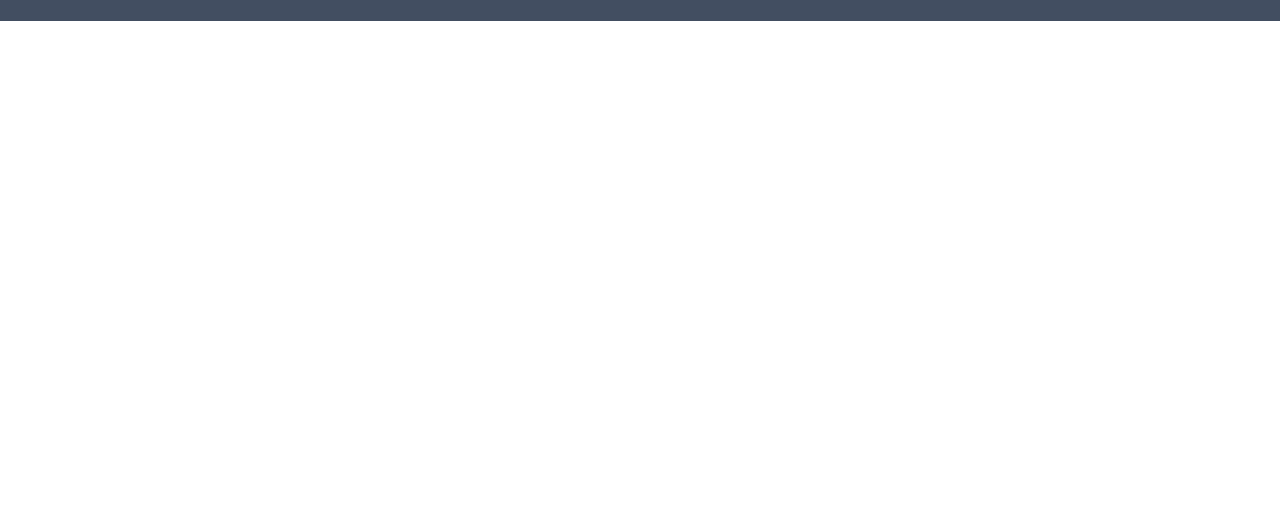
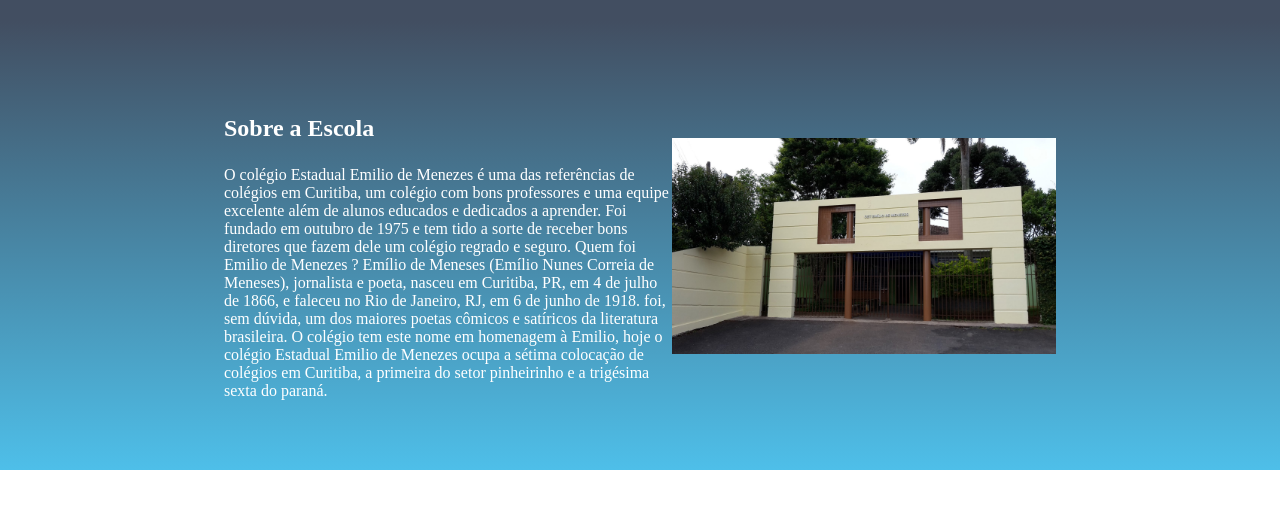
Before and after one commit to geoguis19/site-turma, a plain HTML site: page index.html in a window 1280 px wide. Shown: the part 97-606 px from the top of the page. Drawn offline with Linux system fonts and the light colour scheme.

Commit message:
sobre a escola

```diff
--- a/index.html
+++ b/index.html
@@ -15,5 +15,15 @@
         </ul>
 
     </header>
+    <section class="escola">
+        <div class="escola-div-conteudo">
+                  <h2 class="escola-titulo">Sobre a Escola </h2>
+            <p class="escola-texto1">O colégio Estadual Emilio de Menezes é uma das referências de colégios em Curitiba, um colégio com bons professores e  uma equipe excelente além de alunos educados e dedicados a aprender. Foi fundado em outubro de 1975 e tem tido a sorte de receber bons diretores que fazem dele um colégio regrado e seguro.                                                                                                                                                                                                           Quem foi Emilio de Menezes ?                                                                                                                                                                                         Emílio de Meneses (Emílio Nunes Correia de Meneses), jornalista e poeta, nasceu em Curitiba, PR, em 4 de julho de 1866, e faleceu no Rio de Janeiro, RJ, em 6 de junho de 1918.
+                foi, sem dúvida, um dos maiores poetas cômicos e satíricos da literatura brasileira.
+                 O colégio tem este nome em homenagem à Emilio, hoje o colégio Estadual Emilio de Menezes ocupa a sétima colocação de colégios em Curitiba, a primeira do setor pinheirinho e a trigésima sexta do paraná.</p>
+     </div>
+<img class="escola-imagem" src="foto escola.jpg" alt="foto da escola">
+
+    </section>
 </body>
 </html>
--- a/style.css
+++ b/style.css
@@ -18,3 +18,20 @@
     margin: 0 16px;
     font-size: 24px;
 }
+.escola-imagem{
+    width: 30%;
+}
+.escola{
+    background-image: linear-gradient(#424E61, #4EBFE9);
+    color: white;
+    display: flex;
+    justify-content: center;
+    align-items: center;
+    padding: 70px 0;
+}
+.escola-div-conteudo{
+    width: 35%;
+}
+.escola-titulo{
+    padding: 24px 0;
+}
```
Also changed, not shown: foto escola.jpg (added).
